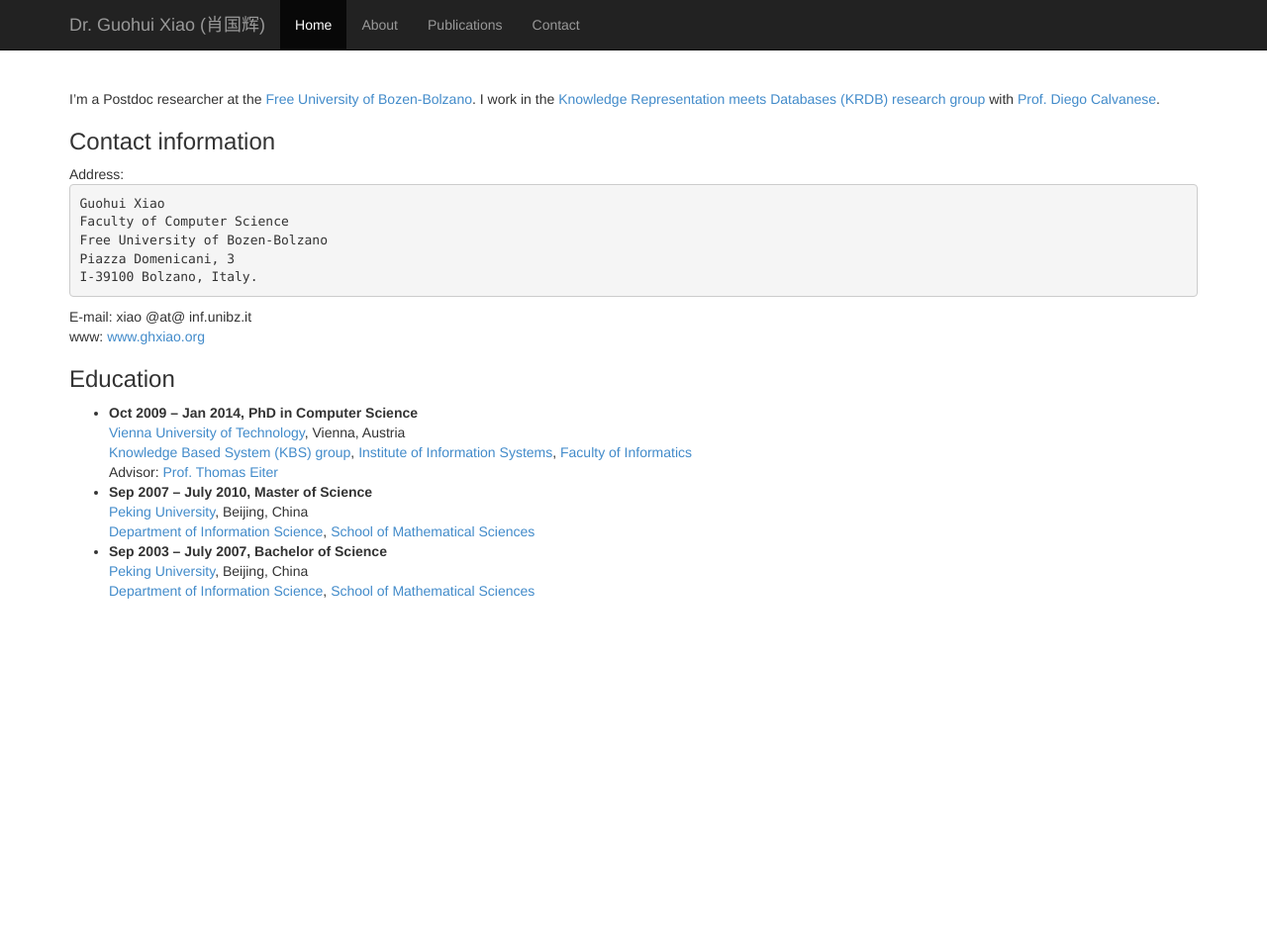
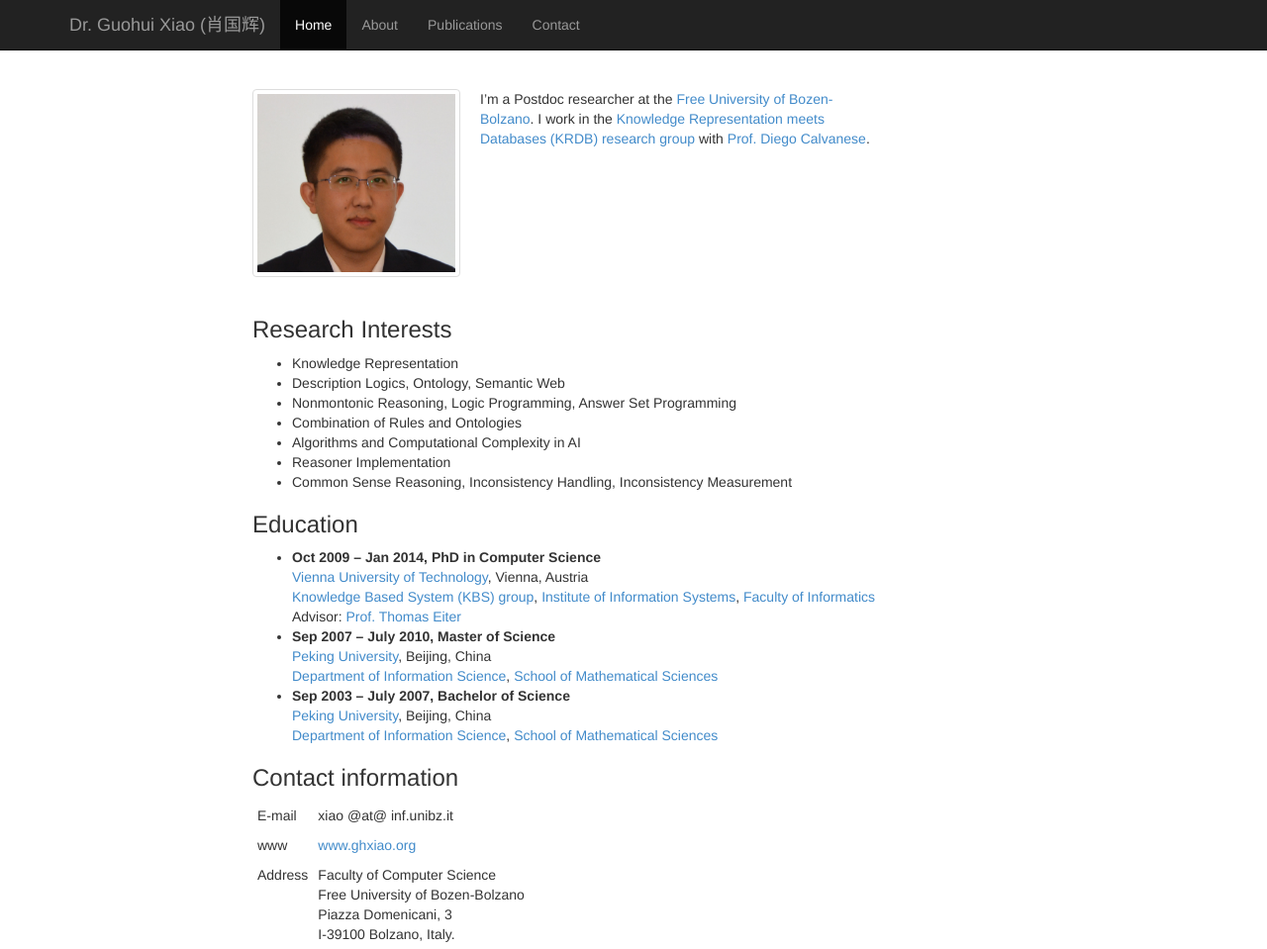
Before and after one commit to ghxiao/ghxiao.github.io, a Jekyll site: the page index.html, which Jekyll copies as it is, in a window 1280 px wide and 959 px high. Shown: the whole window at 99% size. Built offline with Jekyll 4.4.1, drawn with Linux system fonts in a browser that asks for light colours; nearby versions of some CDN libraries; Markdown is read by kramdown in place of the engine named in the settings.

Commit message:
update figure

```diff
--- a/index.html
+++ b/index.html
@@ -17,7 +17,8 @@
     <link href="starter-template.css" rel="stylesheet">
 
     <!-- Just for debugging purposes. Don't actually copy this line! -->
-    <!--[if lt IE 9]><script src="/docs-assets/js/ie8-responsive-file-warning.js"></script><![endif]-->
+    <!--[if lt IE 9]>
+    <script src="/docs-assets/js/ie8-responsive-file-warning.js"></script><![endif]-->
 
     <!-- HTML5 shim and Respond.js IE8 support of HTML5 elements and media queries -->
     <!--[if lt IE 9]>
@@ -28,9 +29,9 @@
 
 <body>
 
-    <div class="navbar navbar-inverse navbar-fixed-top" role="navigation">
-      <div class="container">
-        <div class="navbar-header">
+<div class="navbar navbar-inverse navbar-fixed-top" role="navigation" >
+    <div class="container" >
+        <div class="navbar-header" style="padding-left:100;">
             <button type="button" class="navbar-toggle" data-toggle="collapse" data-target=".navbar-collapse">
                 <span class="sr-only">Toggle navigation</span>
                 <span class="icon-bar"></span>
@@ -46,32 +47,44 @@
                 <li><a href="#publications">Publications</a></li>
                 <li><a href="#contact">Contact</a></li>
             </ul>
-        </div><!--/.nav-collapse -->
+        </div>
+        <!--/.nav-collapse -->
     </div>
 </div>
 
-    <div class="container">
+<div class="container" style="width:800px">
 
     <br/>
     <br/>
 
+    <div>
+        <div style="float:left; margin-right:20px" class="thumbnail">
+            <img src="xiao.jpg" alt="Guohui Xiao" width="200px"/>
+        </div>
+        <div style="float:left;width:400px">
             <p>
-            I’m a Postdoc researcher at the <a href="http://www.unibz.it/">Free University of  Bozen-Bolzano</a>.
-            I work in the <a href="http://www.inf.unibz.it/krdb/"> Knowledge Representation meets Databases (KRDB) research group</a> with <a href="http://www.inf.unibz.it/~calvanese/">Prof. Diego Calvanese</a>.
+                I’m a Postdoc researcher at the <a href="http://www.unibz.it/">Free University of Bozen-Bolzano</a>.
+                I work in the <a href="http://www.inf.unibz.it/krdb/"> Knowledge Representation meets Databases (KRDB)
+                research group</a> with <a href="http://www.inf.unibz.it/~calvanese/">Prof. Diego Calvanese</a>.
             </p>
-<div id="contact">
-       <h3> Contact information</h3>
 
-Address:
-    <pre>
-Guohui Xiao
-Faculty of Computer Science
-Free University of Bozen-Bolzano
-Piazza Domenicani, 3
-I-39100 Bolzano, Italy.
-</pre>
-E-mail: xiao @at@ inf.unibz.it<br/>
-www: <a href="http://www.ghxiao.org"> www.ghxiao.org</a>
+        </div>
+
+        <div style="clear:both"/>
+
+    </div>
+
+    <div>
+        <h3>Research Interests</h3>
+    <ul>
+				<li>Knowledge Representation</li>
+				<li>Description Logics, Ontology, Semantic Web</li>
+				<li>Nonmontonic Reasoning, Logic Programming, Answer Set Programming </li>
+				<li>Combination of Rules and Ontologies</li>
+				<li>Algorithms and Computational Complexity in AI</li>
+				<li>Reasoner Implementation</li>
+				<li>Common Sense Reasoning, Inconsistency Handling, Inconsistency Measurement</li>
+			</ul>
     </div>
 
     <div>
@@ -102,10 +118,34 @@ Advisor: <a href="http://www.kr.tuwien.ac.at/staff/eiter/"> Prof. Thomas Eiter <
 
     </div>
 
+    <div id="contact" >
+        <h3> Contact information</h3>
+        <table style="border:1px;border-spacing: 10px;" cellpadding="5px">
+            <tr>
+                <tr>
+                <td>E-mail</td>
+                <td>xiao @at@ inf.unibz.it</td>
+            </tr>
+            <tr>
+                <td>www</td>
+                <td><a href="http://www.ghxiao.org"> www.ghxiao.org</a></td>
+            </tr>
+                <td style="vertical-align: top">Address</td>
+                <td>
+                    Faculty of Computer Science <br/>
+                    Free University of Bozen-Bolzano<br/>
+                    Piazza Domenicani, 3<br/>
+                    I-39100 Bolzano, Italy.
+                </td>
+            </tr>
 
-    </div><!-- /.container -->
+        </table>
 
 
+    </div>
+
+</div>
+<!-- /.container -->
 
 
 <!-- Bootstrap core JavaScript
```
Also changed, not shown: other parts of index.html (+7 -4 lines), xiao.jpg (added). Lines whose indentation alone changed are shown as unchanged.
